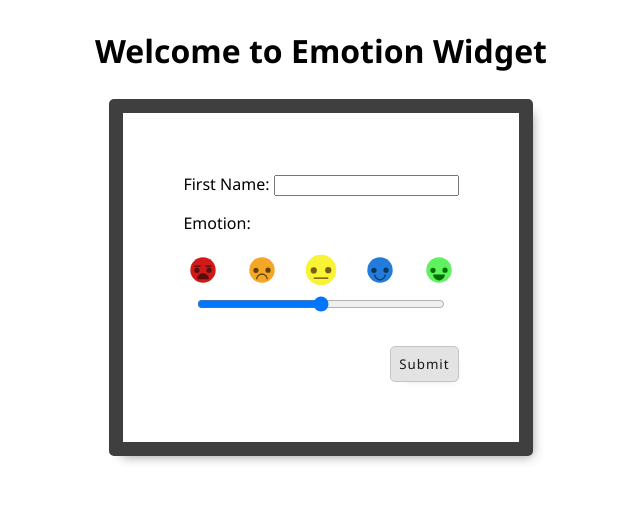
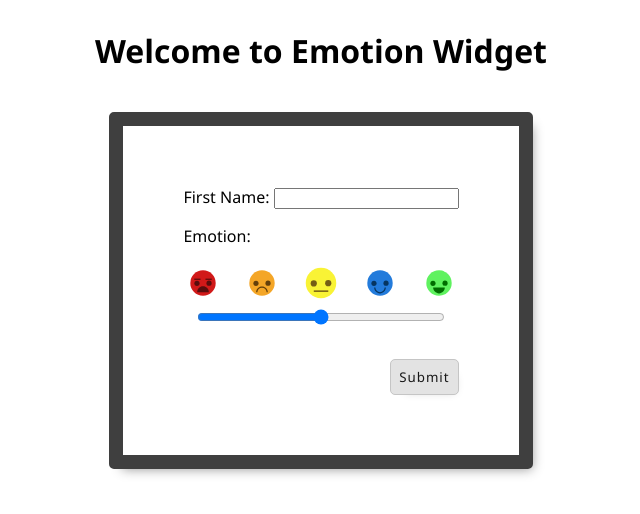
Before and after one commit to cse110-sp24-group3/warmup-exercise, a plain HTML site: page index.html in a window 1280 px wide. Shown: the whole page, without its empty margins (319-959 px from the left). Drawn offline with Linux system fonts and the light colour scheme.

Commit message:
fixed border issue

```diff
--- a/index.css
+++ b/index.css
@@ -77,6 +77,12 @@ p {
 }
 
 header{
-    height: 70px;
-    margin: 0%;
+    margin-bottom: 40px;
+    width: 30%;
 }
+
+@media screen and (min-width: 300px) {
+    header {
+        width: 100%;
+    }
+}
```
